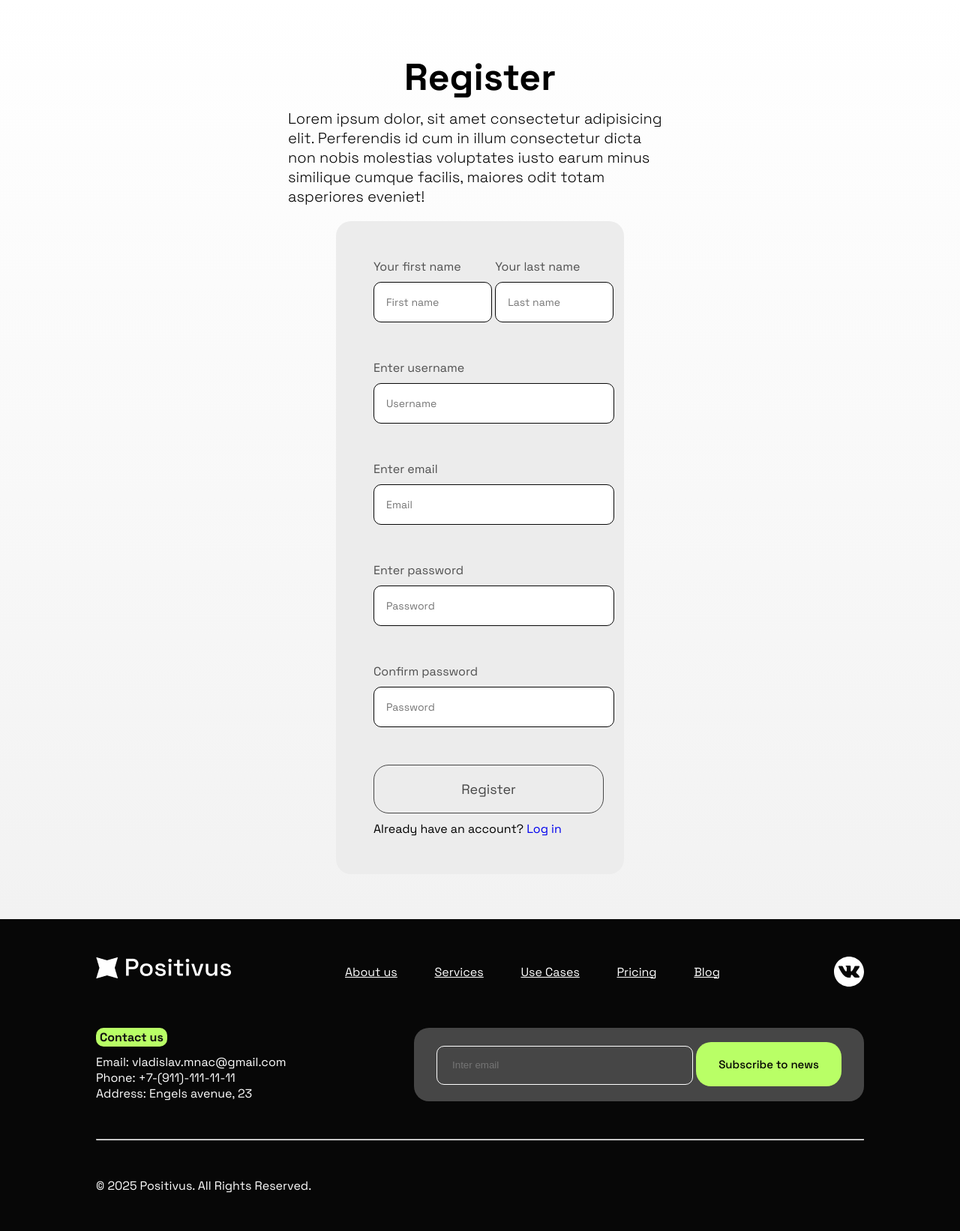
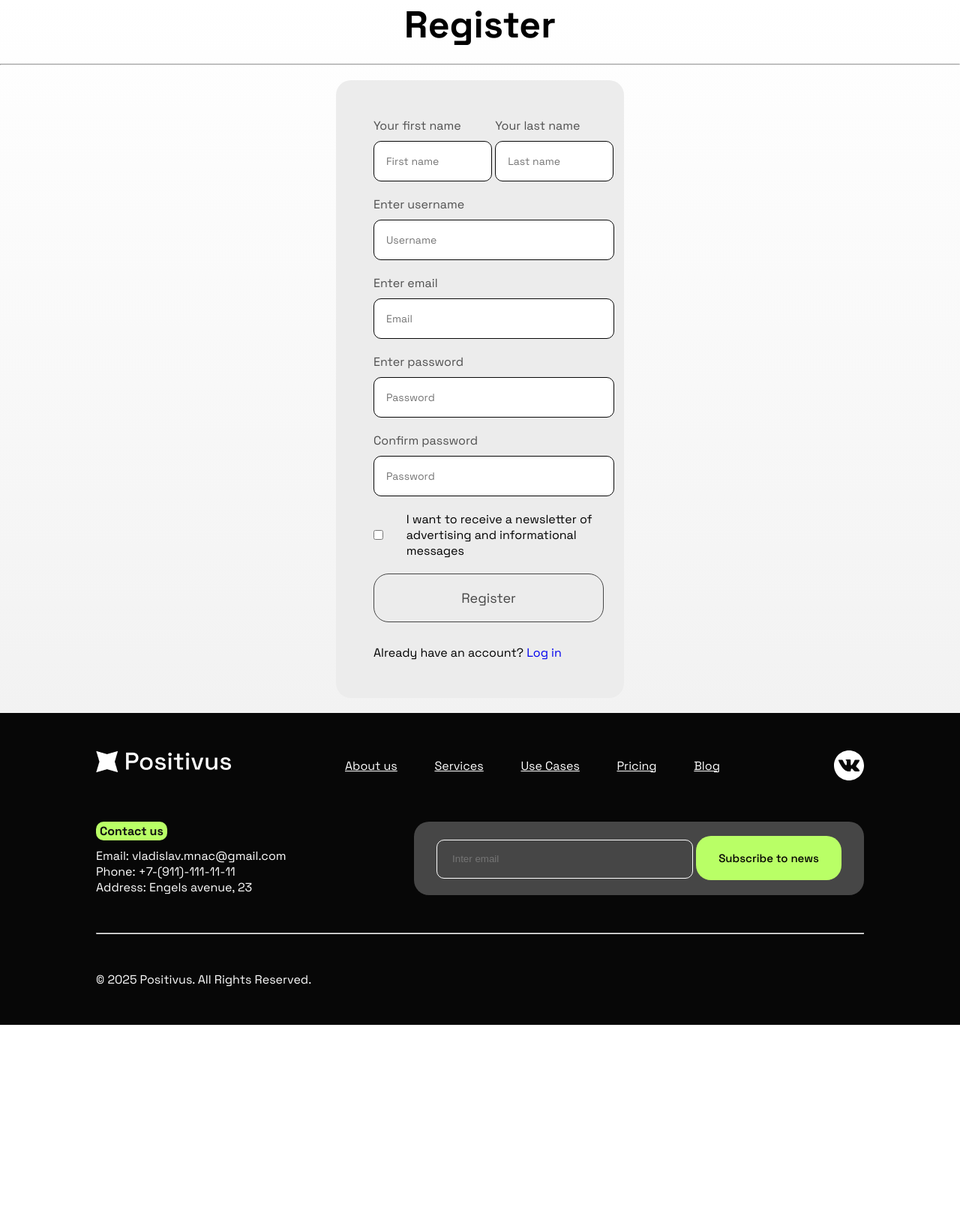
Before and after one commit to Lavislad/Freelance, a Django app: page /account/register in a window 1280 px wide. Shown: the part 106-1748 px from the top of the page at 75% size. After the commit the page ends 1473 px from the top, so only its background shows below. Run offline with Django 5.2, Linux system fonts and the light colour scheme.

Commit message:
style changes

```diff
--- a/Freelance/account/templates/account/register.html
+++ b/Freelance/account/templates/account/register.html
@@ -1,12 +1,11 @@
 {% extends 'main/layout.html' %}
 {% load static %}
-{% block title %}Log in{% endblock %}
+{% block title %}Register{% endblock %}
 {% block content %}
-    <div class="wrapper p-120">
-        <div class="big-text-register container">
-            <h3>Register</h3>
-            <p>Lorem ipsum dolor, sit amet consectetur adipisicing elit. Perferendis id cum in illum consectetur dicta non nobis molestias voluptates iusto earum minus similique cumque facilis, maiores odit totam asperiores eveniet!</p>
-        </div>
+    <div class="wrapper">
+        <h1 class="h1">Register</h1>
+        <hr style="margin-top: 20px;">
+        <div class="hero--padding">
             <div class="hero--register">
                 <form class="elem" action="{% url 'register' %}" method="post">
                     {% csrf_token %}
@@ -32,6 +31,7 @@
                             {% endif %}
                         </div>
                     </div>
+                    <div>
                         <label for="id_username">Enter username</label>
                         <input type="text" placeholder="Username"
                                 id="id_username"
@@ -40,7 +40,8 @@
                         {% if form.username.errors %}
                         <p class="registration--error">{{ form.username.errors }}</p>
                         {% endif %}
-
+                    </div>
+                    <div>
                         <label for="id_email">Enter email</label>
                         <input type="email" placeholder="Email"
                                 id="id_email"
@@ -49,7 +50,8 @@
                         {% if form.email.errors %}
                         <p class="registration--error">{{ form.email.errors }}</p>
                         {% endif %}
-
+                    </div>
+                    <div>
                         <label for="id_password1">Enter password</label>
                         <input type="password" placeholder="Password"
                                 id="id_password1"
@@ -58,7 +60,8 @@
                         {% if form.password1.errors %}
                         <p class="registration--error">{{ form.password1.errors }}</p>
                         {% endif %}
-
+                    </div>
+                    <div>
                         <label for="id_password2">Confirm password</label>
                         <input type="password" placeholder="Password"
                                 id="id_password2"
@@ -67,9 +70,15 @@
                         {% if form.password2.errors %}
                         <p class="registration--error">{{ form.password2.errors }}</p>
                         {% endif %}
+                    </div>
+                    <div class="inline-start">
+                        <input type="checkbox" class="checkbox">
+                        <p>I want to receive a newsletter of advertising and informational messages</p>
+                    </div>
                     <button class="btn">Register</button>
-                <p>Already have an account? <span><a href="{% url 'login' %}">Log in</a></span></p>
+                    <p class="text">Already have an account? <span><a href="{% url 'login' %}">Log in</a></span></p>
                 </form>
             </div>
         </div>
+    </div>
 {% endblock %}
--- a/Freelance/feedback/templates/feedback/feedback_index.html
+++ b/Freelance/feedback/templates/feedback/feedback_index.html
@@ -8,9 +8,9 @@
             <h1 class="h1">Feedbacks</h1>
             <span><a href="{% url 'create_feedback' %}" class="a">Create a feedback</a></span>
         </div>
-        <hr style="margin: 20px 0;">
+        <hr style="margin-top: 20px;">
         {% if feedback %}
-            <div class="feedback container">
+            <div class="feedback container hero--padding">
                 {% for el in feedback %}
                 <div class="elem">
                     <div class="inline">
--- a/Freelance/main/static/main/css/main.css
+++ b/Freelance/main/static/main/css/main.css
@@ -34,7 +34,7 @@ button {
 .wrapper {
     background: linear-gradient(rgba(255,255,255,1) 0%, rgba(242,242,242,1) 100%);
     width: 100%;
-    min-height: calc(100vh - 100px - 433px);
+    min-height: calc(100vh - 100px - 423px);
 }
 
 .container {
@@ -42,11 +42,16 @@ button {
     margin: 0 auto;
 }
 
-.inline {
+.inline,
+.inline-start {
     display: flex;
     justify-content: space-between;
     gap: 10%;
     align-items: center;
+}
+
+.inline-start {
+    justify-content: flex-start;
 }
 
 .mg-100 {
@@ -298,6 +303,10 @@ nav .profile {
     justify-content: space-between;
 }
 
+.hero--padding {
+    padding: 20px 0;
+}
+
 /*.hero--1 {*/
 /*    width: 40%;*/
 /*}*/
@@ -484,6 +493,9 @@ nav .profile {
 .hero--login .elem {
     margin: 70px;
     width: 500px;
+    display: flex;
+    flex-direction: column;
+    gap: 35px;
 }
 
 .hero--login label,
@@ -494,11 +506,10 @@ nav .profile {
 .hero--login textarea,
 .hero--login input,
 .hero--register textarea,
-.hero--register input,
+.hero--register input:not(.checkbox),
 .news-form input,
 .news-form textarea {
     display: block;
-    margin-bottom: 50px;
     margin-top: 10px;
     width: 93.4%;
     height: 20px;
@@ -525,7 +536,7 @@ form .btn {
 }
 
 .hero--login .elem p,
-.hero--register .elem p{
+.hero--register .elem p.text{
     margin-top: 10px;
 }
 
@@ -533,30 +544,6 @@ form .btn {
     float: right;
     position: relative;
     height: 450px;
-}
-
-.big-text-register {
-    margin: 0 auto;
-    padding: 0;
-    padding-bottom: 20px;
-}
-
-.big-text-register h3 {
-    font-size: 50px;
-    font-weight: 700;
-    margin: 0 auto;
-    text-align: center;
-    margin-top: 10px;
-}
-
-.big-text-register p {
-    display: block;
-    width: 50%;
-    font-size: 20px;
-    font-weight: 300;
-    padding: 0 50px;
-    margin: 0 auto;
-    margin-top: 10px;
 }
 
 .hero--register {
@@ -581,9 +568,16 @@ form .btn {
 }
 
 .hero--register .elem {
-    margin: 0 auto;
+    display: flex;
+    flex-direction: column;
+    gap: 20px;
     width: 80%;
     padding: 50px;
+}
+
+.hero--register .elem input.checkbox {
+    width: 25px;
+    height: 25px;
 }
 
 .news {
@@ -591,7 +585,6 @@ form .btn {
     justify-content: flex-start;
     gap: 1vw;
     flex-wrap: wrap;
-    margin-top: 50px;
 }
 
 .news .elem {
@@ -647,6 +640,9 @@ form .btn {
     width: 30vw;
     margin: 0 auto;
     padding-bottom: 20px;
+    display: flex;
+    flex-direction: column;
+    gap: 20px;
 }
 
 .news .elem a,
--- a/Freelance/news/templates/news/news_index.html
+++ b/Freelance/news/templates/news/news_index.html
@@ -5,9 +5,9 @@
 {% block content %}
     <div class="wrapper">
         <div class="container"><h1 class="h1" style="text-align: left;">Check the news</h1></div>
-        <hr style="margin: 20px 0;">
+        <hr style="margin-top: 20px;">
         {% if news %}
-        <div class="news container">
+        <div class="news container hero--padding">
             {% for el in news %}
             <div class="elem">
                 <div class="inline">
```
Also changed, not shown: Freelance/account/templates/account/login.html (+8 -4 lines). Lines whose indentation alone changed are shown as unchanged.
